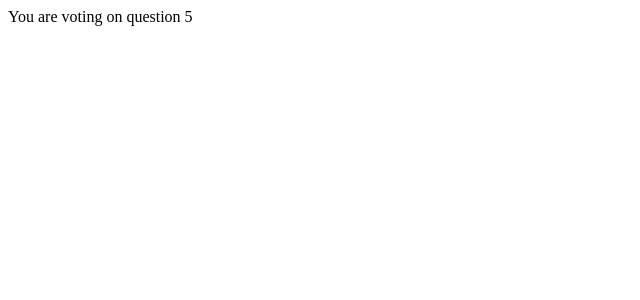
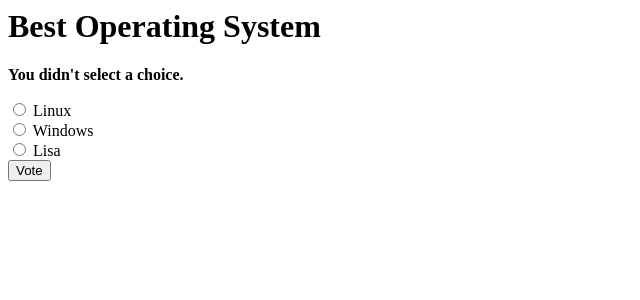
Before and after one commit to devanshugarg1994/Poll, a Django app: page /polls/5/vote/ in a window 1280 px wide. Shown: the top 300 px of the page, without its empty margins (0-640 px from the left). Run offline with Django 3.2, Linux system fonts and the light colour scheme; data comes from the database, SQL or seed files in the repository; both versions use the stored data as it was after the commit.

Commit message:
Poll complete

```diff
--- a/mysite/polls/admin.py
+++ b/mysite/polls/admin.py
@@ -3,7 +3,8 @@
 
 from django.contrib import admin
 
-from .models import Question
+from .models import Question,Choice
 
 admin.site.register(Question)
+admin.site.register(Choice)
 # Register your models here.
--- a/mysite/polls/models.py
+++ b/mysite/polls/models.py
@@ -19,5 +19,3 @@ class Choice(models.Model):
     votes = models.IntegerField(default=0)
     def __str__(self):
     	return self.choice_text
-
-# Create your models here.
--- a/mysite/polls/templates/polls/detail.html
+++ b/mysite/polls/templates/polls/detail.html
@@ -1 +1,14 @@
-{{question}}
+<h1>{{question.question_text}}</h1>
+
+{% if error_message %} <p><strong> {{ error_message }}</strong></p> {% endif %}
+
+<form action = "{%url 'polls:vote' question.id %}" method = "post">
+{% csrf_token %}
+
+{% for choice in question.choice_set.all %}
+	<input type ="radio" name ="choice" id="choice {{ forloop.counter}}" value="{{choice.id }}" />
+	<label for = "choice{{forloop.counter }}">{{ choice.choice_text}}</label><br/>
+
+	{% endfor %}
+	<input type="submit" value="Vote" />
+</form>
--- a/mysite/polls/templates/polls/index.html
+++ b/mysite/polls/templates/polls/index.html
@@ -1,7 +1,7 @@
 {% if latest_question_list %}
 	<ul>
 	{% for question in latest_question_list %}
-		<li><a href = "/polls/{{question.id}}/">{{question.question_text}}</a>
+		<li><a href = "{% url 'polls:detail' question.id %}">{{question.question_text}}</a>
 </li>
 	{% endfor %}
 	</ul>
--- a/mysite/polls/urls.py
+++ b/mysite/polls/urls.py
@@ -2,6 +2,8 @@
 from django.conf.urls import url
 
 from . import views
+
+app_name= 'polls'
 
 urlpatterns = [
     url(r'^$', views.index, name='index'),
--- a/mysite/polls/views.py
+++ b/mysite/polls/views.py
@@ -1,7 +1,9 @@
-from django.http import HttpResponse, Http404
-from django.shortcuts import render
+from django.http import HttpResponse, HttpResponseRedirect
+from django.shortcuts import render, get_object_or_404
 
-from .models import Question
+from .models import Question,Choice
+
+from django.urls import reverse
 
 def index(request):
     latest_question_list = Question.objects.order_by('-pub_date')[:5]
@@ -12,8 +14,8 @@ def index(request):
 
 
 def results(request, question_id):
-	response = "You are looking at the results of question %s"
-	return HttpResponse("YOU ARE    looking at the results of question %s" % question_id)
+	question = get_object_or_404(Question, pk=question_id)
+	return render(request, 'polls/results.html' , {'question' : question })
 
 def detail(request, question_id):
 	try:
@@ -23,4 +25,15 @@ def detail(request, question_id):
 	return render(request ,'polls/detail.html' , {'question' : question})
 
 def vote(request, question_id):
-	return HttpResponse("You are voting on question %s" % question_id)
+	question = get_object_or_404(Question, pk=question_id)
+	try:
+	   selected_choice = question.choice_set.get(pk=request.POST['choice'])
+	except (KeyError, Choice.DoesNotExist):
+	      return render(request, 'polls/detail.html', {
+	      'question': question,
+	      'error_message':"You didn't select a choice.",
+	      })
+	else:
+	   selected_choice.votes += 1
+	   selected_choice.save()
+	   return HttpResponseRedirect(reverse('polls:results' , args = (question.id,)))
```
Also changed, not shown: mysite/polls/templates/polls/results.html (added, +9 -0 lines), mysite/db.sqlite3.
